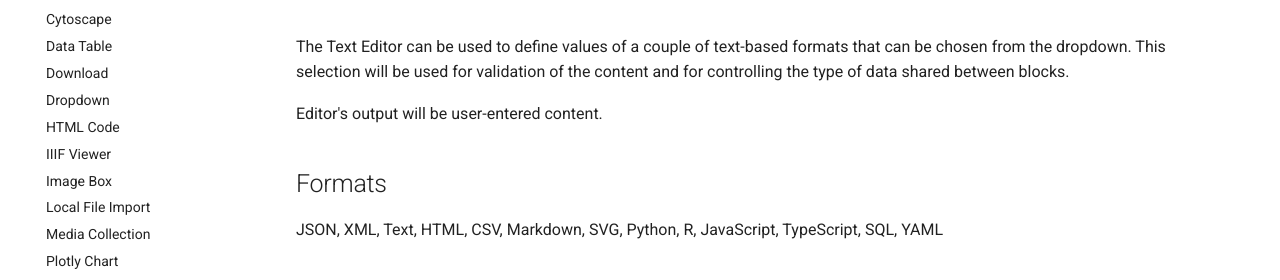
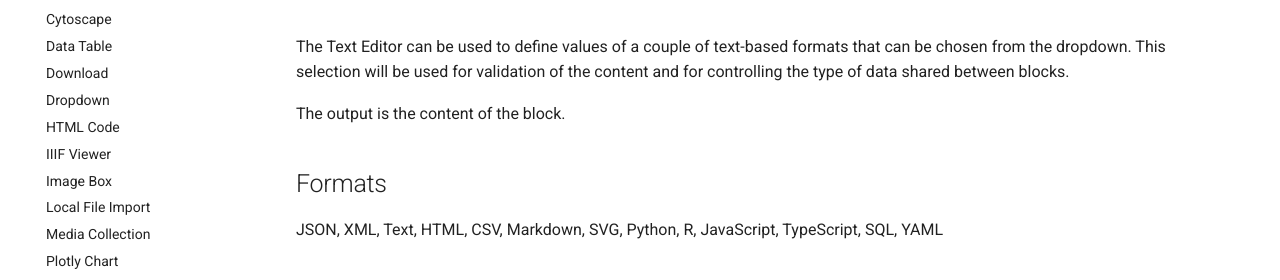
Before and after one commit to inseri-swiss/inseri-core-wp, an MkDocs documentation site: the page built from docs/blocks/textEditor.md, in a window 1280 px wide and 1079 px high. Shown: the part 194-474 px from the top of the window. Built offline with MkDocs 1.6.1 and Material for MkDocs 9.7.7, drawn with Linux system fonts in a browser that asks for light colours; comment, search, counter and statistics services are not loaded.

Commit message:
docs: add output of text editor block

```diff
--- a/docs/blocks/textEditor.md
+++ b/docs/blocks/textEditor.md
@@ -2,7 +2,7 @@
 
 The Text Editor can be used to define values of a couple of text-based formats that can be chosen from the dropdown. This selection will be used for validation of the content and for controlling the type of data shared between blocks.
 
-Editor's output will be user-entered content.
+The output is the content of the block.
 
 ## Formats
 
```
